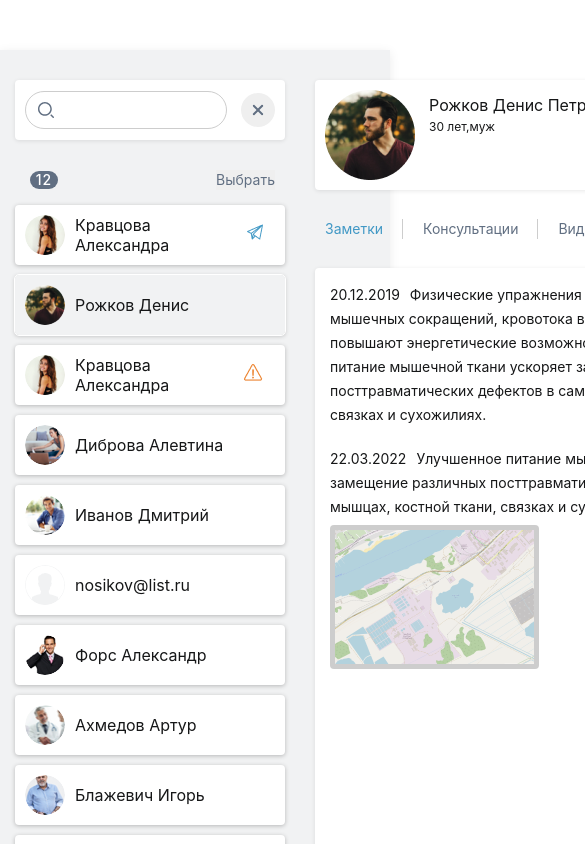
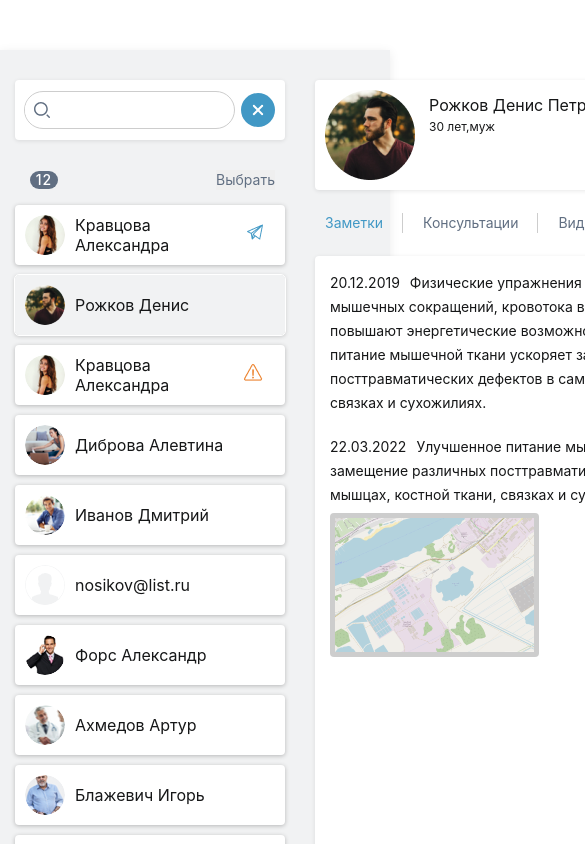
Before and after one commit to Vadim700/nc-test-task, a React (Create React App) app: page /2/notes in a window 390 px wide. Both pictures are taken after a click on the button 42 px from the left and 110 px from the top of the page. Shown: the top 844 px of the page, 585 px wide, since content can reach past the window. Built offline with nearby package versions, Linux system fonts and the light colour scheme; a web font is replaced by a local one.

Commit message:
animated search block

```diff
--- a/src/components/menu/component.tsx
+++ b/src/components/menu/component.tsx
@@ -43,7 +43,9 @@ export const Menu: React.FC<MenuProps> = () => {
                </NavLink>
             </li>
          </ul>
-         <NoteModal props={'newNote'} />
+         <span>
+            <NoteModal props={'newNote'} />
+         </span>
       </nav>
    );
 };
--- a/src/components/menu/style.module.scss
+++ b/src/components/menu/style.module.scss
@@ -4,6 +4,10 @@
 	display: flex;
 	align-items: center;
 	justify-content: space-between;
+
+	> span {
+		flex-shrink: 0;
+	}
 }
 
 .list {
@@ -68,7 +72,6 @@
 		justify-content: center;
 		align-items: center;
 		color: var(--gray);
-
 		flex-shrink: 0;
 
 		width: 26px;
--- a/src/components/sideBar/component.tsx
+++ b/src/components/sideBar/component.tsx
@@ -10,7 +10,7 @@ import {
    setSelectAll,
 } from '../../redux/slices/userSlice';
 import { FormUser } from '../formUser/component';
-import { CSSTransition, Transition } from 'react-transition-group';
+import { CSSTransition } from 'react-transition-group';
 
 type SideBarProps = {};
 
@@ -41,52 +41,59 @@ export const SideBar: FC<SideBarProps> = () => {
 
    const onSubmit = () => {};
 
-   const newUserButtonStyle = {
-      transform: openForm ? 'rotate(45deg)' : '',
-      backgroundColor: openForm ? 'var(--blue)' : '',
-      color: openForm ? 'var(--white)' : '',
+   const closeButtonStyles = {
+      transform: visibleSearch || openForm ? 'rotate(45deg)' : '',
+      backgroundColor: visibleSearch || openForm ? 'var(--blue)' : '',
+      color: visibleSearch || openForm ? 'var(--white)' : '',
+   };
+
+   const onclickPlus = () => {
+      visibleSearch ? setVisibleSearch(false) : setOpenForm((open) => !open);
    };
 
    return (
       <aside className={styles.root}>
          <header className={styles.header}>
-            {visibleSearch ? (
-               <div className={styles.searchBlock}>
-                  <label className={styles.label}>
+            <div className={styles.search}>
+               <div className={styles.inputGroup}>
+                  <button
+                     onClick={() => setVisibleSearch(true)}
+                     className={styles.startButton}
+                     style={{
+                        backgroundColor: visibleSearch ? 'white' : '',
+                        color: visibleSearch ? 'var(--gray)' : '',
+                     }}
+                  >
                      <SearchIcon />
+                  </button>
+                  <CSSTransition
+                     in={visibleSearch}
+                     timeout={300}
+                     classNames={{
+                        enter: styles.inputWidthEnter,
+                        enterActive: styles.inputWidthEnterActive,
+                        exit: styles.inputWidthExit,
+                        exitActive: styles.inputWidthExitActive,
+                     }}
+                     unmountOnExit
+                     mountOnEnter
+                  >
                      <input
                         type="text"
+                        className={styles.input}
                         onChange={(e) => setValue(e.target.value)}
                         value={value}
-                        className={styles.input}
                      />
-                  </label>
-                  <button
-                     onClick={() => setVisibleSearch((visible) => !visible)}
-                  >
-                     <PlusIcon />
-                  </button>
+                  </CSSTransition>
                </div>
-            ) : (
-               <>
-                  <button
-                     className={styles.search}
-                     onClick={() => setVisibleSearch((visible) => !visible)}
-                  >
-                     <SearchIcon title="Поиск" />
-                  </button>
-                  <button className={styles.filter}>
-                     <FilterIcon title="Фильтр" />
-                  </button>
-                  <button
-                     title={openForm ? 'Закрыть' : 'Добавать пользователя'}
-                     onClick={() => setOpenForm((open) => !open)}
-                     style={newUserButtonStyle}
-                  >
-                     <PlusIcon />
-                  </button>
-               </>
-            )}
+
+               <button>
+                  <FilterIcon title="Фильтр" />
+               </button>
+               <button onClick={onclickPlus} style={closeButtonStyles}>
+                  <PlusIcon />
+               </button>
+            </div>
          </header>
          <div className={styles.wrapperForm}>
             <CSSTransition
@@ -99,6 +106,7 @@ export const SideBar: FC<SideBarProps> = () => {
                   exitActive: styles.fadeBodyExitActive,
                }}
                unmountOnExit
+               mountOnEnter
             >
                <div className={styles.innerForm}>
                   <FormUser props="newUser" onSubmit={onSubmit} />
--- a/src/components/sideBar/style.module.scss
+++ b/src/components/sideBar/style.module.scss
@@ -154,7 +154,7 @@
 	font-family: "SF Pro Display", sans-serif;
 	border: none;
 	outline: none;
-	padding-left: 10px;
+	padding-left: 30px;
 	width: 100%;
 }
 
@@ -265,44 +265,89 @@
 	}
 }
 
-// ===== SearchBlock CSSTransiton start ======
-.fadeBodyEnter {
-}
-
-.fadeBodyEnterActive {
-}
-
-.fadeBodyExit {
-}
-
-.fadeBodyExitActive {
-}
-
-.wrapperForm {
-}
-// ===== SearchBlock CSSTransiton end ======
-
 // ===== UserForm CSSTransition star ======
 .fadeBodyEnter {
 	height: 0;
 }
-
 .fadeBodyEnterActive {
 	height: 130px;
 	transition: all 0.3s ease 0s;
 }
-
 .fadeBodyExit {
 	height: 130px;
 }
-
 .fadeBodyExitActive {
 	height: 0;
 	transition: all 0.3s ease 0s;
 }
-
 .wrapperForm {
 	overflow: hidden;
 }
+// ===== UserForm CSSTransition end ======
 
-// ===== UserForm CSSTransition end ======
+.btnStart {
+	flex-shrink: 0;
+}
+
+.search {
+	position: relative;
+
+	width: 100%;
+	display: flex;
+	align-items: center;
+	justify-content: space-between;
+	column-gap: 10px;
+
+	button {
+		font-size: 24px;
+		flex-shrink: 0;
+	}
+}
+
+.inputGroup {
+	position: relative;
+
+	display: grid;
+	grid-template-columns: 34px auto;
+	width: 84%;
+}
+
+.startButton {
+	position: relative;
+	z-index: 1;
+}
+
+.input {
+	position: absolute;
+	padding-right: 5px;
+
+	top: -2px;
+	left: -1px;
+
+	display: flex;
+	justify-items: start;
+
+	padding-left: 45px;
+	width: 98%;
+	height: 34px;
+
+	border-radius: 20px;
+	border: 1px solid var(--stroke);
+}
+
+// ===== SearchBlock CSSTransiton start ======
+.inputWidthEnter {
+	width: 0;
+}
+.inputWidthEnterActive {
+	width: 98%;
+	transition: width 0.3s ease 0s;
+}
+.inputWidthExit {
+	width: 98%;
+}
+.inputWidthExitActive {
+	width: 0%;
+	transition: width 0.3s ease 0s;
+}
+// ===== SearchBlock CSSTransiton end ======
```
